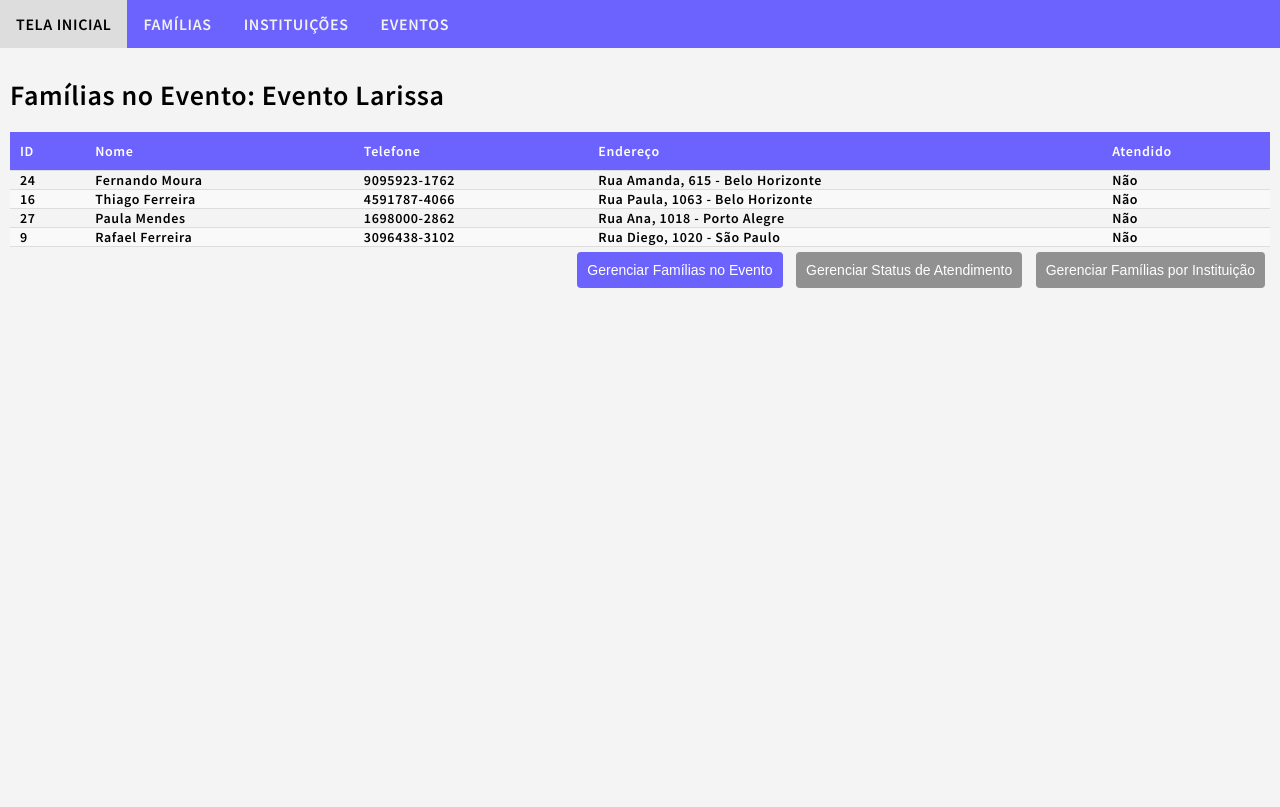
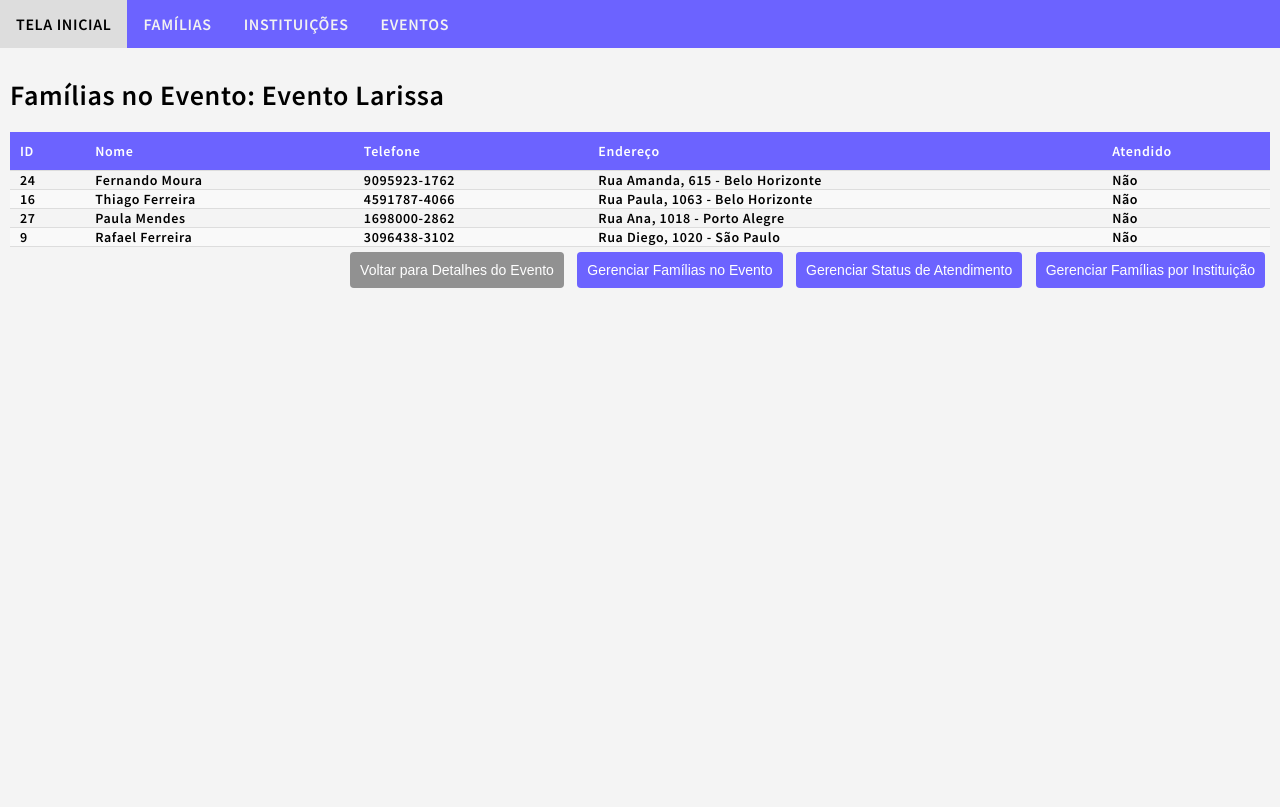
Before and after one commit to DirceuMartinsVaz/SolidariData, a Django app: page /sdata/events/1/families/ in a window 1280 px wide. Shown: the top 807 px of the page. Run offline with Django 5.2, Linux system fonts and the light colour scheme; data comes from the database, SQL or seed files in the repository; both versions use the stored data as it was after the commit.

Commit message:
Some styles and buttons

```diff
--- a/SolidariData/sdata/templates/sdata/event_family_list.html
+++ b/SolidariData/sdata/templates/sdata/event_family_list.html
@@ -39,13 +39,16 @@
 
 <!-- Buttons to manage families, served status, and institution assignments -->
 <div class="form-actions">
+    <button type="button" class="btn-secondary" onclick="window.location.href='{% url 'event_detail' event.pk %}'">
+        Voltar para Detalhes do Evento
+    </button>
     <button type="button" class="btn-primary" onclick="window.location.href='{% url 'manage_event_families' event.pk %}'">
         Gerenciar Famílias no Evento
     </button>
-    <button type="button" class="btn-secondary" onclick="window.location.href='{% url 'manage_served_status' event.pk %}'">
+    <button type="button" class="btn-primary" onclick="window.location.href='{% url 'manage_served_status' event.pk %}'">
         Gerenciar Status de Atendimento
     </button>
-    <button type="button" class="btn-secondary" onclick="window.location.href='{% url 'manage_family_institution' event.pk %}'">
+    <button type="button" class="btn-primary" onclick="window.location.href='{% url 'manage_family_institution' event.pk %}'">
         Gerenciar Famílias por Instituição
     </button>
 </div>
--- a/SolidariData/sdata/templates/sdata/event_list.html
+++ b/SolidariData/sdata/templates/sdata/event_list.html
@@ -74,7 +74,7 @@
             <td style="width: 20%">{{ event.event_name }}</td>
             <td style="width: 13%">{{ event.event_date }}</td>
             <td>{{ event.event_description }}</td>
-            <td style="width: 410px;">
+            <td style="width: 420px;">
                 <button type="button" class="btn-primary" onclick="window.location.href='{% url 'event_family_list' event.pk %}'">
                     Ver Famílias no Evento
                 </button>
--- a/SolidariData/sdata/templates/sdata/family_list.html
+++ b/SolidariData/sdata/templates/sdata/family_list.html
@@ -88,7 +88,7 @@
             <td style="width: 20%">{{ family.family_representative_name }}</td>
             <td>{{ family.family_representative_birthdate }}</td>
             <td>{{ family.family_phone }}</td>
-            <td style="width: 230px;">                <button type="button" class="btn-secondary" onclick="window.location.href='{% url 'family_detail' family.pk %}'">
+            <td style="width: 240px;">                <button type="button" class="btn-secondary" onclick="window.location.href='{% url 'family_detail' family.pk %}'">
                     Detalhar
                 </button>
                 <button type="button" class="btn-primary" onclick="window.location.href='{% url 'family_update' family.pk %}'">
--- a/SolidariData/sdata/templates/sdata/institution_list.html
+++ b/SolidariData/sdata/templates/sdata/institution_list.html
@@ -72,7 +72,7 @@
             <td style="width: 40px">{{ institution.institution_id }}</td>
             <td style="width: 20%">{{ institution.institution_name }}</td>
             <td>{{ institution.institution_phone }}</td>
-            <td style="width: 230px;">
+            <td style="width: 240px;">
                 <button type="button" class="btn-secondary" onclick="window.location.href='{% url 'institution_detail' institution.pk %}'">
                     Detalhar
                 </button>
--- a/SolidariData/sdata/templates/sdata/manage_family_institution.html
+++ b/SolidariData/sdata/templates/sdata/manage_family_institution.html
@@ -29,7 +29,7 @@
                 {% endfor %}
             </tbody>
         </table>
-        <button type="button" class="btn-secondary" onclick="unassignInstitution()">Remover Instituição</button>
+        <button type="button" class="btn-danger" onclick="unassignInstitution()">Remover Instituição</button>
     </form>
 </fieldset>
 
--- a/SolidariData/sdata/templates/sdata/manage_served_status.html
+++ b/SolidariData/sdata/templates/sdata/manage_served_status.html
@@ -35,7 +35,7 @@
                 {% endfor %}
             </tbody>
         </table>
-        <button type="button" class="btn-secondary" onclick="markUnserved()">Marcar como Não Atendido</button>
+        <button type="button" class="btn-danger" onclick="markUnserved()">Marcar como Não Atendido</button>
     </form>
 </fieldset>
 
```
Also changed, not shown: SolidariData/sdata/templates/sdata/event_detail.html (+4 -6 lines), SolidariData/db.sqlite3.
